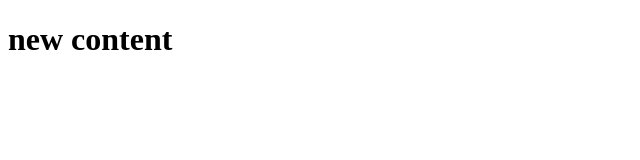
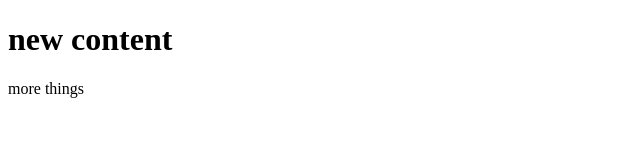
Before and after one commit to epoch/not_sure_classbook, a plain HTML site: page index.html in a window 1280 px wide. Shown: the full height of the page, 0-640 px from the left. Drawn offline with Linux system fonts and the light colour scheme.

Commit message:
another commit

```diff
--- a/index.html
+++ b/index.html
@@ -7,5 +7,6 @@
 </head>
 <body>
   <h1>new content</h1>
+  <p> more things</p>
 </body>
 </html>
```
Also changed, not shown: new.html (+1 -1 lines).
